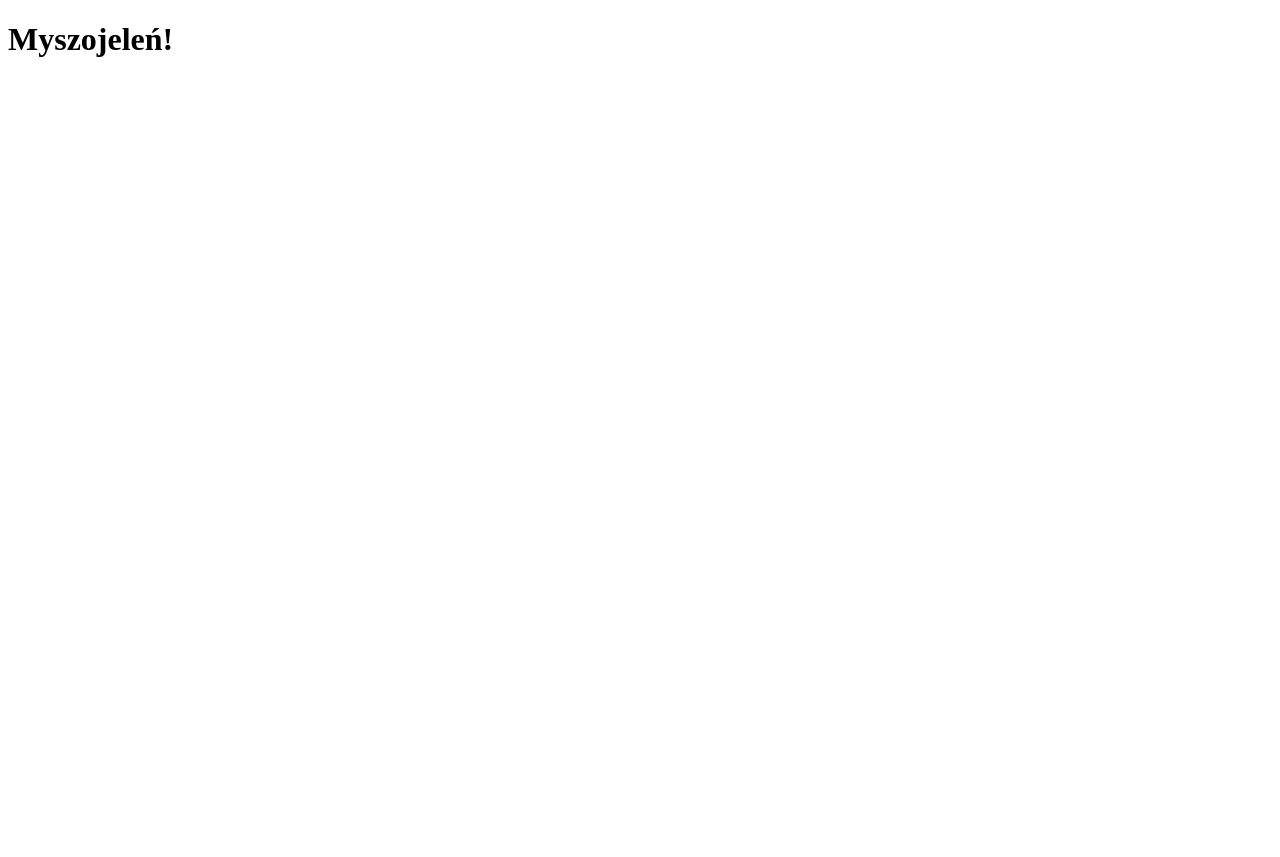
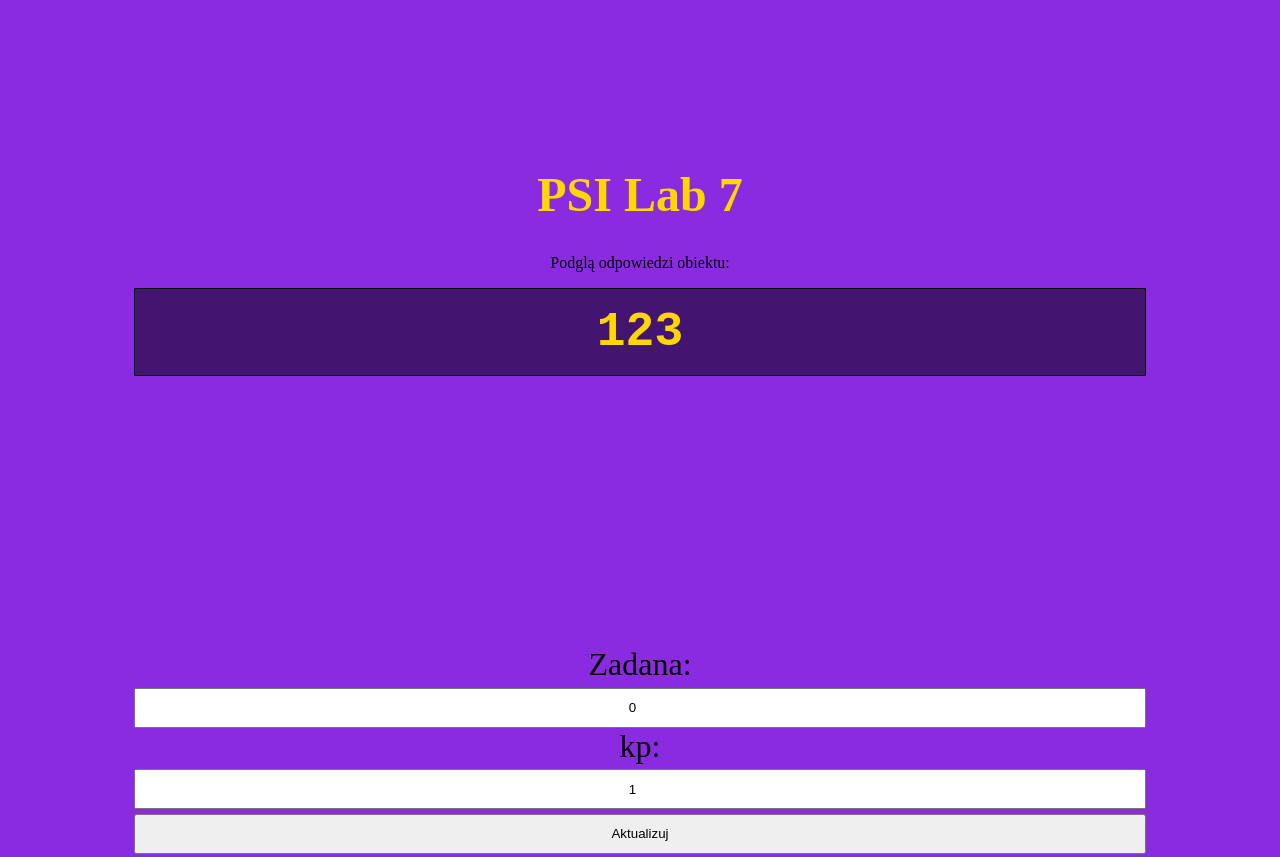
Before and after one commit to KGrzeg/psi-zdalne, a website: page public/index.html in a window 1280 px wide. Shown: the top 857 px of the page. Before the commit the page ends 800 px from the top, so only its background shows below. Drawn offline with Linux system fonts and the light colour scheme.

Commit message:
Interfejs klienta

```diff
--- a/public/index.html
+++ b/public/index.html
@@ -5,10 +5,26 @@
   <meta charset="UTF-8">
   <meta name="viewport" content="width=device-width, initial-scale=1.0">
   <title>Moja apka WWW</title>
+  <link rel="stylesheet" href="style.css">
 </head>
 
 <body>
-  <h1>Myszojeleń!</h1>
+  <div class="podglad">
+    <h1>PSI Lab 7</h1>
+    Podglą odpowiedzi obiektu:<br /><b id="odpowiedz">123</b><br />
+  </div>
+
+  <div class="kontrola">
+    Zadana:<br /><input type="number" value="0" /><br />
+    kp:<br /><input type="number" value="1" /><br />
+    <input type="button" value="Aktualizuj"><br />
+  </div>
+
+  <div class="stopka">
+    Autor strony: student
+  </div>
+
+  <script src="client.js"></script>
 </body>
 
 </html>
--- /dev/null
+++ b/public/style.css
@@ -0,0 +1,44 @@
+* {
+  box-sizing: border-box;
+}
+
+body {
+  background-color: blueviolet;
+}
+
+.podglad {
+  text-align: center;
+}
+
+.podglad h1 {
+  font-size: 3rem;
+  text-align: center;
+  color: gold;
+}
+
+#odpowiedz {
+  display: block;
+  font-size: 3rem;
+  color: gold;
+  border: 1px solid black;
+  margin-top: 1rem;
+  padding: 1rem 2rem;
+  background-color: rgba(0, 0, 0, 0.5);
+  font-family: "Courier New", Courier, monospace;
+}
+
+div {
+  width: 100%;
+  padding: 10%;
+}
+
+.kontrola {
+  text-align: center;
+  font-size: 2rem;
+}
+
+input {
+  width: 100%;
+  height: 40px;
+  text-align: center;
+}
```
Also changed, not shown: public/client.js (added).
